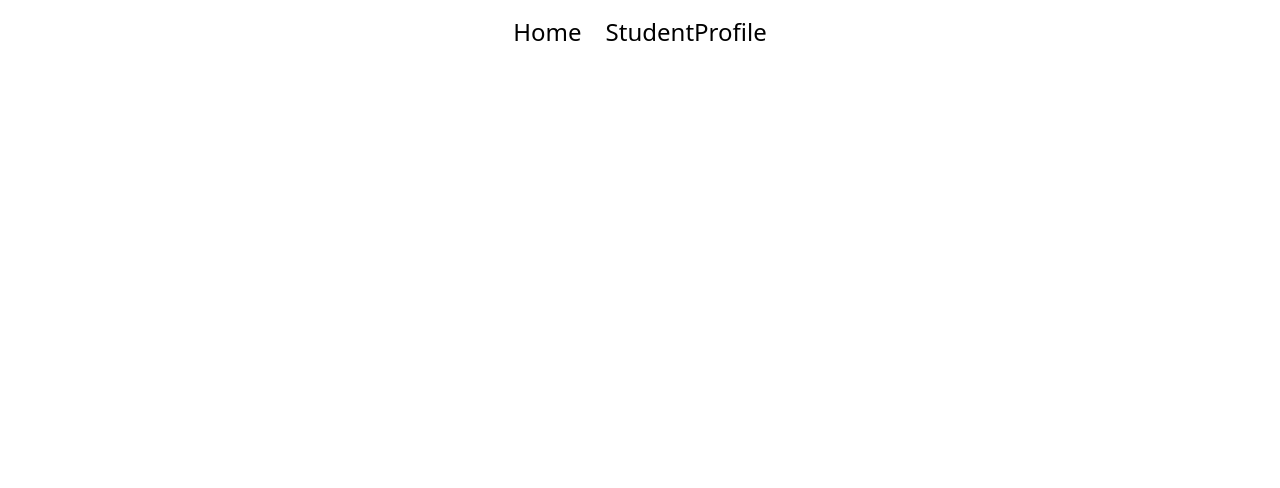
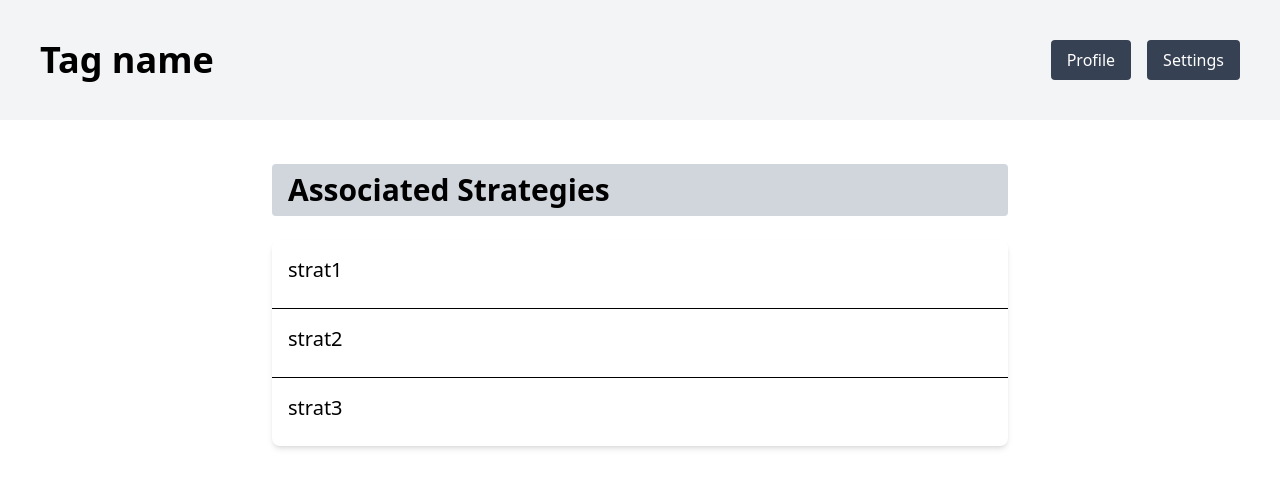
Before and after one commit to IkeAlmighty/hack-the-gap, a React (Vite) app in the folder client/: page /tags/Attention in a window 1280 px wide. Shown: the top 488 px of the page. Built offline with nearby package versions, Linux system fonts and the light colour scheme; no server answers.

Commit message:
tag interface done

```diff
--- a/client/src/pages/TagInfo.jsx
+++ b/client/src/pages/TagInfo.jsx
@@ -1,16 +1,70 @@
-import { useParams } from 'react-router';
-import { getCollection } from '../data/dummy-data';
+import React, { useState, useEffect } from 'react';
+import "../data/dummy-data.js"
+import dummyData from '../data/dummy-data.js';
 
-export default function TagInfo() {
-    let { studentTag } = useParams();
+export const StudentProfile = () => {
+  const [tag, setTag] = useState({ tag: ""});
+  const [strategies, setStrategies] = useState([]);
 
-    // const data = getCollection('strategyTools').filter(o => o.studentTag === studentTag)
-    console.log(getCollection("strategyTools"));
-    console.log(getCollection("strategyTools").filter(tool => tool.studentTag === studentTag))
 
-    return (
+  useEffect(() => {
+    // Fetch or define the students data here
+    const fetchTag = async () => {
+      // Example data
+      const data = { tag: "Tag name" }
+      setTag(data);
+    };
+
+    fetchTag();
+  }, []);
+
+  useEffect(() => {
+    // Fetch or define the students data here
+    const fetchStrategies = async () => {
+      // Example data
+      const data = [
+        "strat1", "strat2", "strat3",
+      ]
+      //dummyData.collections;
+      setStrategies(data);
+    };
+
+    fetchStrategies();
+  }, []);
+
+
+  return (
+
+    <div className="w-full">
+      {/* Navigation Bar */}
+      <div className="bg-gray-100 text-black p-10 flex justify-between items-center mb-8 w-full fixed top-0 left-0">
+        <div className="flex items-center space-x-6">
+          <div className="text-4xl font-bold pr-4">{tag.tag}</div>
+        </div>
         <div>
+          <button className="text-white mr-4 px-4 py-2 bg-gray-700 rounded hover:bg-gray-600">Profile</button>
+          <button className="text-white px-4 py-2 bg-gray-700 rounded hover:bg-gray-600">Settings</button>
+        </div>
+      </div>
+      <div className="max-w-4xl mx-auto p-6 pt-24">
+
+
+        <h1 className="text-3xl px-4 py-2 bg-gray-300 rounded font-bold mb-6">Associated Strategies</h1>
+
+        <div className="bg-white rounded-lg shadow-md">
+          {strategies.map((strategy, index) => (
+            <div key={index} className="p-4 border-b last:border-b-0">
+              <div className="text-xl mb-2">{strategy}</div>
+
+            </div>
+          ))}
+
 
         </div>
-    )
-}
+      </div>
+    </div>
+
+  );
+};
+
+export default StudentProfile;
```
